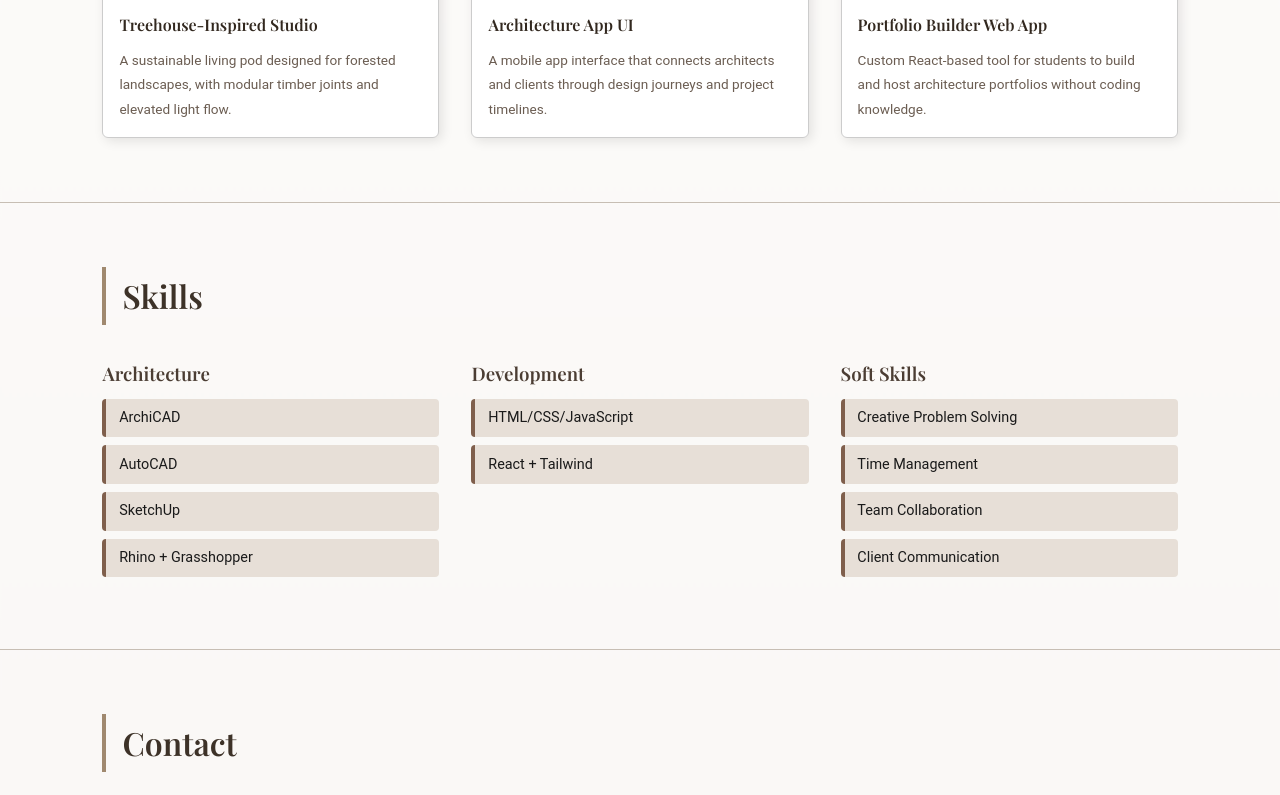
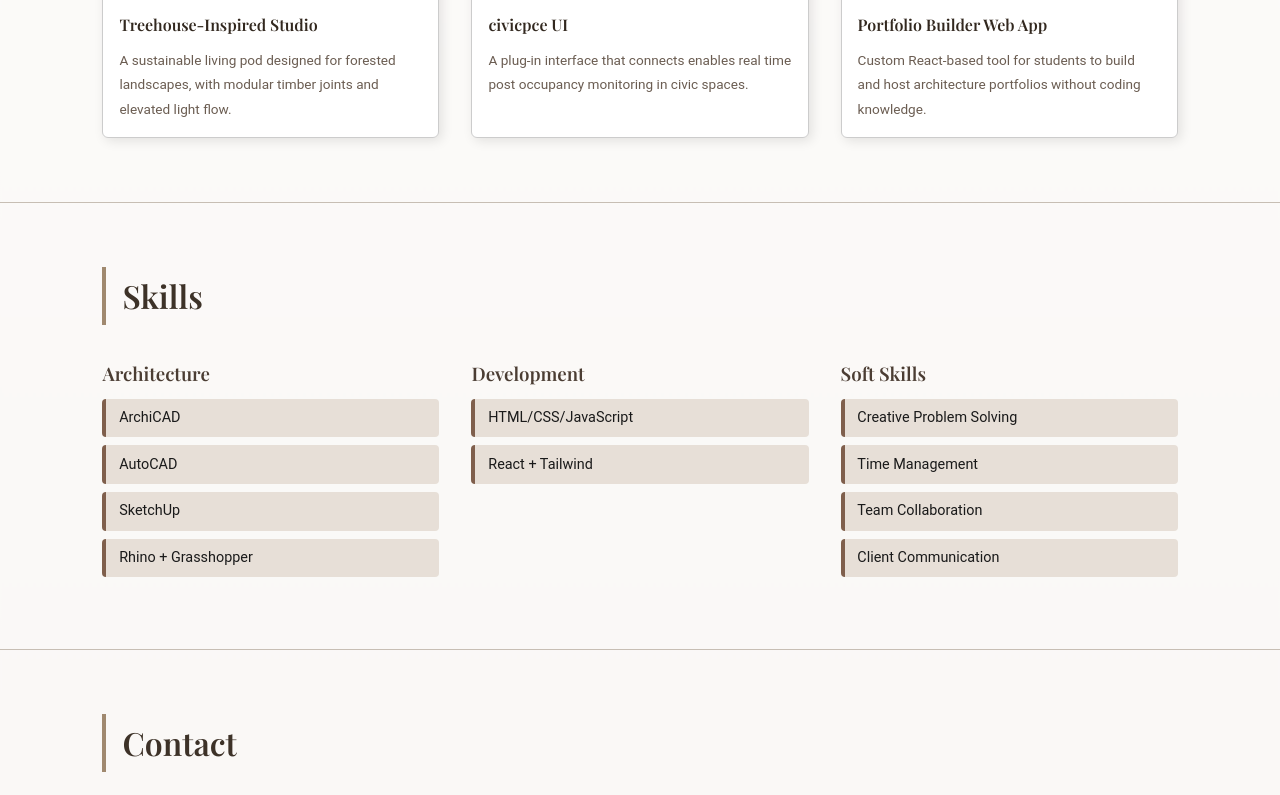
Before and after one commit to lizjob/my-profile-development, a plain HTML site: page index.html in a window 1280 px wide. Shown: the part 1512-2307 px from the top of the page. Drawn offline with nearby package versions, Linux system fonts and the light colour scheme.

Commit message:
update homepage content

```diff
--- a/index.html
+++ b/index.html
@@ -75,8 +75,8 @@
       <div class="gallery-item">
         <img src="ui_mockup.jpg" alt="UI Design Sample" />
         <div class="caption">
-          <h3>Architecture App UI</h3>
-          <p>A mobile app interface that connects architects and clients through design journeys and project timelines.</p>
+          <h3>civicpce UI</h3>
+          <p>A plug-in interface that connects enables real time post occupancy monitoring in civic spaces.</p>
         </div>
       </div>
       <div class="gallery-item">
```
